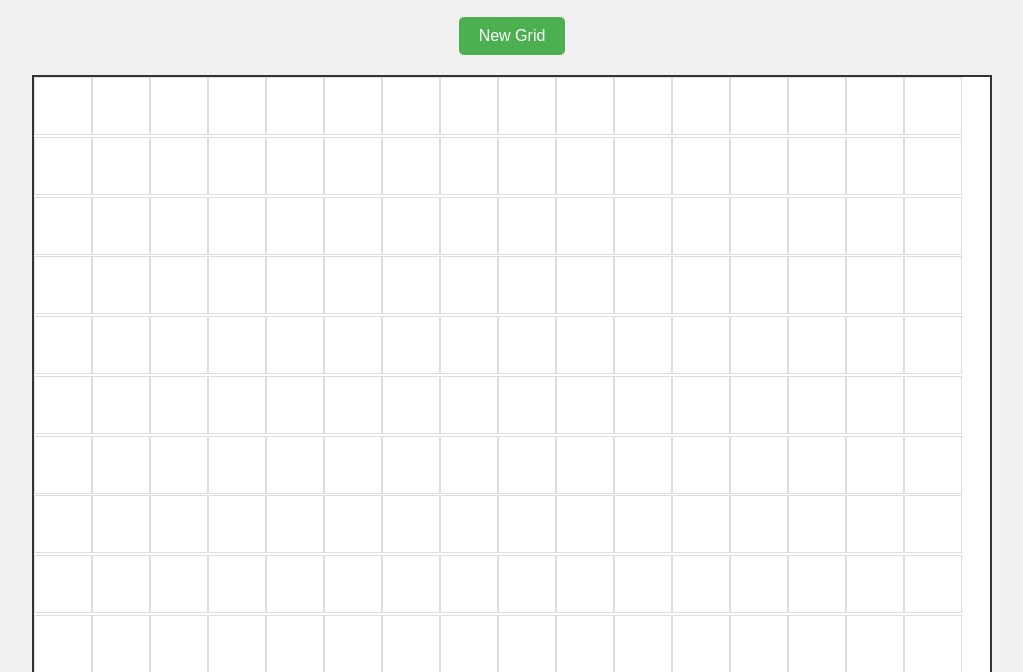
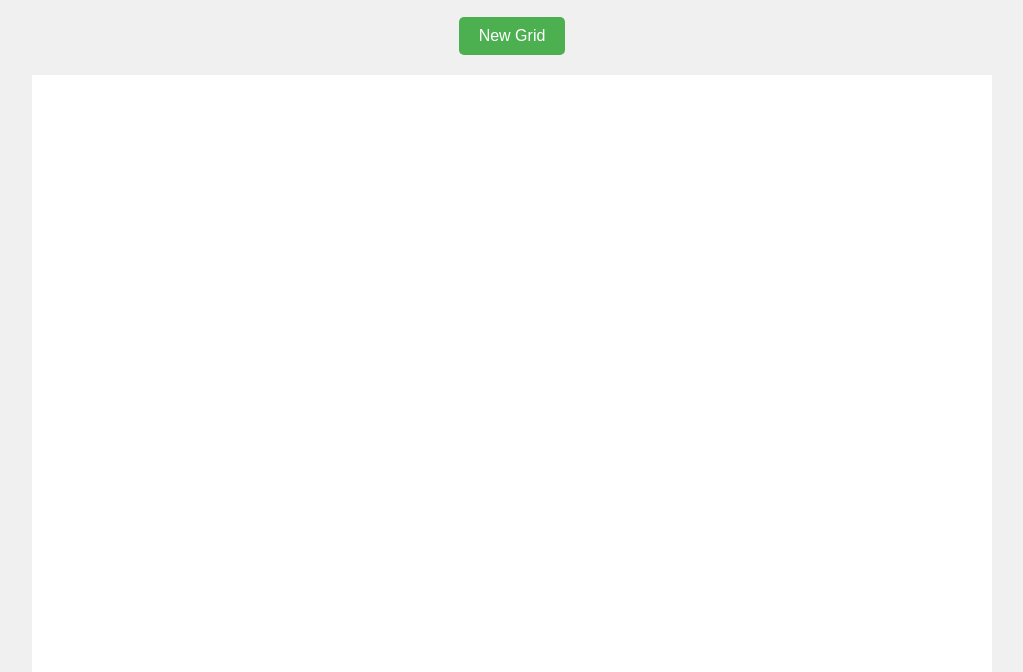
Before and after one commit to MagnusJason/Project-Etch-A-Sketch, a plain HTML site: page index.html in a window 1280 px wide. Shown: the part 60-732 px from the top of the page, without its empty margins (128-1151 px from the left). Drawn offline with Linux system fonts and the light colour scheme.

Commit message:
Fix grid issues

```diff
--- a/script.js
+++ b/script.js
@@ -8,10 +8,8 @@ function createGrid(size) {
     // Clear existing grid
     gridContainer.innerHTML = '';
 
-    // Calculate square size (960px total width)
-    // With box-sizing: border-box, borders are included in the width
-    // Each square has 1px border on each side, so we subtract 2px per square
-    const squareSize = (960 / size) - 2;
+    // Calculate square size to perfectly fill the 960px container
+    const squareSize = 960 / size;
 
     // Create squares
     for (let i = 0; i < size * size; i++) {
--- a/style.css
+++ b/style.css
@@ -45,14 +45,15 @@ h1 {
     flex-wrap: wrap;
     width: 960px;
     height: 960px;
-    border: 2px solid #333;
-    background-color: white;
+    background-color: #333;
+    overflow: hidden;
 }
 
 .grid-square {
-    border: 1px solid #ddd;
     background-color: white;
     transition: background-color 0.1s;
+    flex-shrink: 0;
+    flex-grow: 0;
 }
 
 .grid-square:hover {
```
